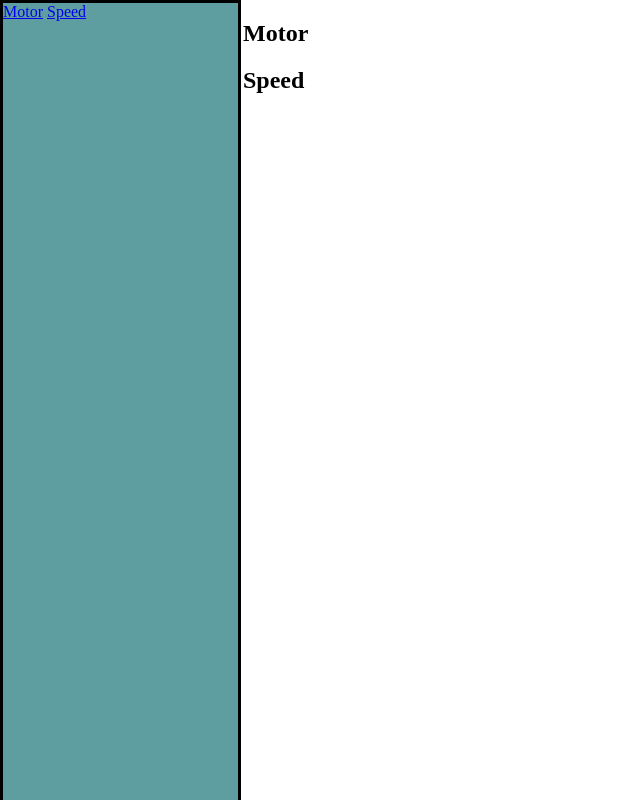
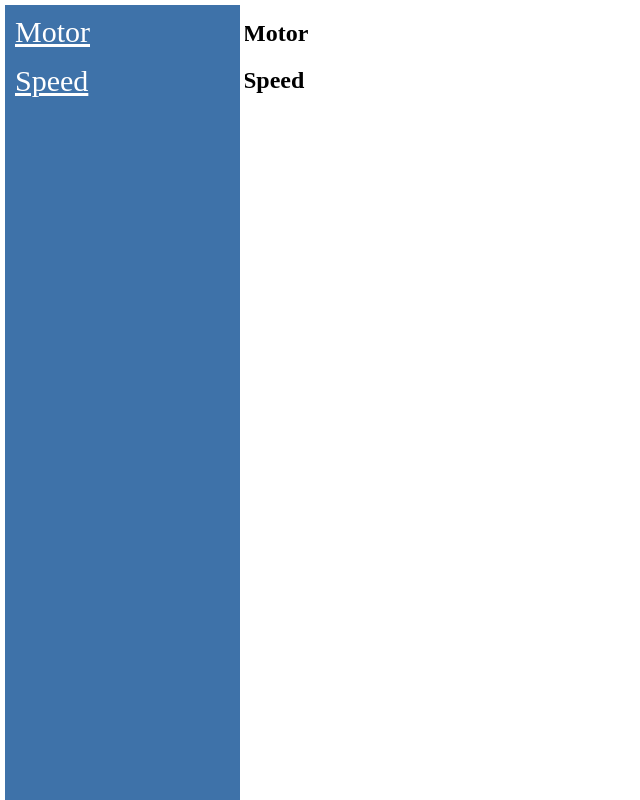
Before and after one commit to Howard-Z/SMV-Dashboard, a Django app: template mqtt/templates/mqtt/new_team_dash.html in a window 1280 px wide. Shown: the whole page, without its empty margins (0-640 px from the left). Run offline with Django 3.2, Linux system fonts and the light colour scheme; the template is opened without the code that fills it, so the values that code supplies are empty.

Commit message:
tiny color update (#17)
* Added New Team Dash

* More Styling

* Update new_team_dash.css

---------

Co-authored-by: Matthew Tsai <62818122+matthewt-123@users.noreply.github.com>

```diff
--- /dev/null
+++ b/mqtt/templates/mqtt/new_team_dash.css
@@ -0,0 +1,29 @@
+.leftCol {
+    position: fixed; /* <-- fixes the left panel to prevent from scrolling */
+    top: 0;
+    left: 0;
+    width: 235px;
+    height: 100%;
+    background-color: rgb(62, 114, 169);
+    border-style: solid;
+    border-color: white;
+    border-width: 5px;
+}
+
+.rightCol {
+    margin-left: 235px;
+    min-height: 100%;  /* <-- fixes the background-color issue when content grows */
+}
+
+.leftCol a {
+    display: block;
+    margin-bottom: 5px;
+    font-size: 30px;
+    color: white;
+    padding-left: 10px;
+    padding-top: 10px;
+}
+
+.leftCol a:hover {
+    color: rgb(248,216,73);
+}
--- a/mqtt/templates/mqtt/new_team_dash.html
+++ b/mqtt/templates/mqtt/new_team_dash.html
@@ -1,3 +1,4 @@
+
 {% extends 'mqtt/index.html' %}
 {% load static %}
 {% block css %}
```
